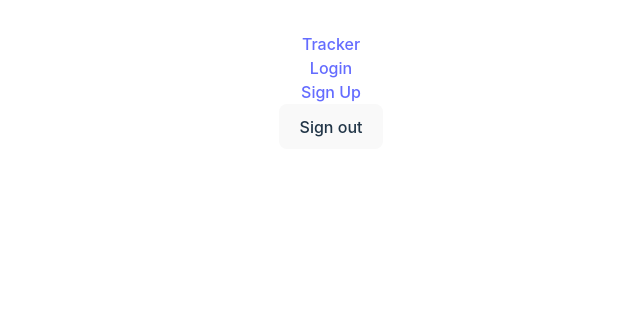
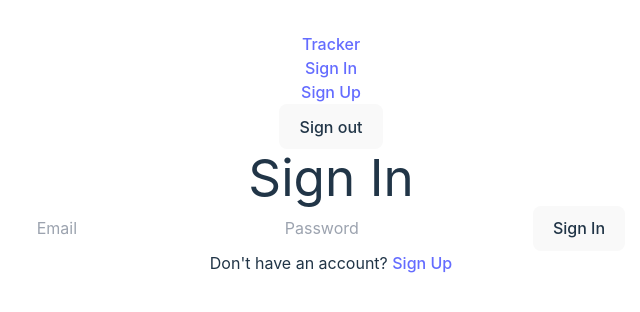
Before and after one commit to Korjubzot/job-application-tracker, a React (Vite) app: page /signin in a window 1280 px wide. Shown: the top 312 px of the page, without its empty margins (309-949 px from the left). Built offline with nearby package versions, Linux system fonts and the light colour scheme; no server answers.

Commit message:
Added Firebase auth and protected routing

```diff
--- a/index.html
+++ b/index.html
@@ -2,7 +2,7 @@
 <html lang="en">
   <head>
     <meta charset="UTF-8" />
-    <!-- <link rel="icon" type="image/svg+xml" href="/vite.svg" /> -->
+    <link rel="icon" type="image/svg+xml" href="/briefcase.svg" />
     <meta name="viewport" content="width=device-width, initial-scale=1.0" />
     <title>Job Tracker</title>
   </head>
--- a/src/App.jsx
+++ b/src/App.jsx
@@ -1,6 +1,10 @@
 import "./App.css";
 import JobListings from "./components/jobListings/jobListings";
 import { BrowserRouter as Router, Routes, Route, Link } from "react-router-dom";
+import ProtectedRoute from "./protectedRoute";
+import { AuthProvider } from "./authProvider";
+import PasswordSignIn from "./components/signIn/signIn";
+import PasswordSignUp from "./components/signUp/signUp";
 
 let testData = [
   {
@@ -33,6 +37,7 @@ let testData = [
 
 function App() {
   return (
+    <AuthProvider>
       <Router>
         <div className="flex flex-col h-screen">
           <nav>
@@ -41,22 +46,34 @@ function App() {
                 <Link to="/tracker">Tracker</Link>
               </li>
               <li>
-              <Link to="/login">Login</Link>
+                <Link to="/signin">Sign In</Link>
               </li>
               <li>
                 <Link to="/signup">Sign Up</Link>
               </li>
               <li>
-              <button onClick={console.log("signing out...")}>Sign out</button>
+                <button onClick={console.log("signing out...")}>
+                  Sign out
+                </button>
               </li>
             </ul>
           </nav>
 
           <Routes>
-          <Route path="/tracker" element={<JobListings data={testData} />} />
+            <Route path="/signin" element={<PasswordSignIn />} />
+            <Route path="/signup" element={<PasswordSignUp />} />
+            <Route
+              path="/tracker"
+              element={
+                <ProtectedRoute>
+                  <JobListings data={testData} />
+                </ProtectedRoute>
+              }
+            />
           </Routes>
         </div>
       </Router>
+    </AuthProvider>
   );
 }
 
--- /dev/null
+++ b/src/authProvider.jsx
@@ -0,0 +1,29 @@
+/* eslint-disable react/prop-types */
+// yes, this is not the way to fix the error on line 9
+// no, it doesn't matter that much
+import { createContext, useContext, useEffect, useState } from "react";
+import { auth } from "./firebase";
+import { onAuthStateChanged } from "firebase/auth";
+
+const AuthContext = createContext();
+
+export const AuthProvider = ({ children }) => {
+  const [user, setUser] = useState(null);
+  const [loading, setLoading] = useState(null);
+
+  useEffect(() => {
+    const unsubscribe = onAuthStateChanged(auth, (user) => {
+      setUser(user);
+      setLoading(false);
+    });
+    return () => unsubscribe();
+  }, []);
+
+  return (
+    <AuthContext.Provider value={{ user, loading }}>
+      {children}
+    </AuthContext.Provider>
+  );
+};
+
+export const useAuth = () => useContext(AuthContext);
--- a/src/components/signIn/signIn.jsx
+++ b/src/components/signIn/signIn.jsx
@@ -1,6 +1,7 @@
 import { Link } from "react-router-dom";
 import { useState } from "react";
-import { signInWithEmailAndPassword, getAuth } from "firebase/auth";
+import { signInWithEmailAndPassword } from "firebase/auth";
+import { auth } from "../../firebase";
 
 const PasswordSignIn = () => {
   const [email, setEmail] = useState("");
@@ -8,12 +9,8 @@ const PasswordSignIn = () => {
   const [error, setError] = useState(false);
   const [errorMessage, setErrorMessage] = useState("");
 
-  // Instantiate the auth service SDK
-  const auth = getAuth();
-
   const handleChange = (e) => {
     const { name, value } = e.target;
-
     if (name === "email") setEmail(value);
     if (name === "password") setPassword(value);
   };
@@ -22,19 +19,18 @@ const PasswordSignIn = () => {
     e.preventDefault();
 
     try {
-      // Sign in with email and password in firebase auth service
       const userCredential = await signInWithEmailAndPassword(
         auth,
         email,
         password
       );
-
-      // The signed-in user info
       const user = userCredential.user;
+      console.log("User signed in:", user);
+      setError(false);
+      setErrorMessage("");
     } catch (err) {
-      // Handle Errors here.
+      const errorCode = err.code;
       const errorMessage = err.message;
-      const errorCode = err.code;
 
       setError(true);
       console.log(errorCode);
@@ -73,21 +69,25 @@ const PasswordSignIn = () => {
               type="email"
               placeholder="Email"
               name="email"
+              value={email}
               onChange={handleChange}
+              required
             />
             <input
               type="password"
               placeholder="Password"
               name="password"
+              value={password}
               onChange={handleChange}
+              required
             />
             <button type="submit">Sign In</button>
-            {error && <p>{errorMessage}</p>}
+            {error && <p className="error-message">{errorMessage}</p>}
           </form>
 
           <div className="signinContainer__box__signup">
             <p>
-              No account? <Link to="/signup">Sign Up</Link>
+              Don&apos;t have an account? <Link to="/signup">Sign Up</Link>
             </p>
           </div>
         </div>
--- a/src/components/signUp/signUp.jsx
+++ b/src/components/signUp/signUp.jsx
@@ -1,6 +1,7 @@
 import { Link } from "react-router-dom";
-import { createUserWithEmailAndPassword, getAuth } from "firebase/auth";
+import { createUserWithEmailAndPassword } from "firebase/auth";
 import { useState } from "react";
+import { auth } from "../../firebase";
 
 const PasswordSignUp = () => {
   const [email, setEmail] = useState("");
@@ -8,36 +9,29 @@ const PasswordSignUp = () => {
   const [error, setError] = useState(false);
   const [errorMessage, setErrorMessage] = useState("");
 
-  // instantiate the auth service SDK
-  const auth = getAuth();
-
   const handleChange = (e) => {
     const { name, value } = e.target;
-
     if (name === "email") setEmail(value);
     if (name === "password") setPassword(value);
   };
 
-  // Handle user sign up with email and password
   const handleSubmit = async (e) => {
     e.preventDefault();
 
     try {
-      // create a new user with email and password
       const userCredential = await createUserWithEmailAndPassword(
         auth,
         email,
         password
       );
-
-      // Pull out user's data from the userCredential property
       const user = userCredential.user;
+      console.log("User signed up:", user);
     } catch (err) {
-      // Handle errors here
       const errorMessage = err.message;
       const errorCode = err.code;
 
       setError(true);
+      console.log(errorCode);
 
       switch (errorCode) {
         case "auth/weak-password":
@@ -87,7 +81,7 @@ const PasswordSignUp = () => {
 
           <div className="signupContainer__box__login">
             <p>
-              Already have an account? <Link to="/signin">Sign In</Link>
+              Already have an account? <Link to="/login">Sign In</Link>
             </p>
           </div>
         </div>
--- a/src/firebase.js
+++ b/src/firebase.js
@@ -12,6 +12,4 @@ const firebaseConfig = {
 };
 
 const app = initializeApp(firebaseConfig);
-const auth = getAuth();
-
-export { app, auth };
+export const auth = getAuth(app);
--- /dev/null
+++ b/src/protectedRoute.jsx
@@ -0,0 +1,22 @@
+/* eslint-disable react/prop-types */
+import { Navigate } from "react-router-dom";
+import { useAuth } from "./authProvider";
+
+const ProtectedRoute = ({ children }) => {
+  const { user, loading } = useAuth();
+
+  if (loading) {
+    // Show a loading spinner or some loading component while checking auth status
+    return <div>Loading...</div>;
+  }
+
+  // If no user is authenticated, redirect to login page
+  if (!user) {
+    return <Navigate to="/signin" />;
+  }
+
+  // If user is authenticated, render the children (protected component)
+  return children;
+};
+
+export default ProtectedRoute;
```
Also changed, not shown: public/briefcase.svg (added). Lines whose indentation alone changed are shown as unchanged.
